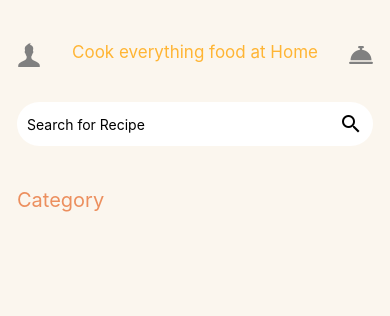
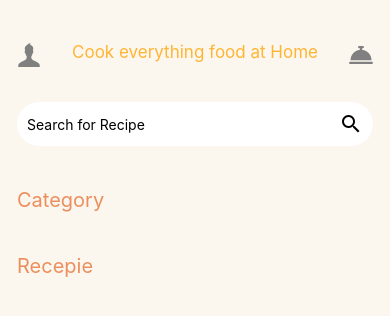
Before and after one commit to ashishgautam7/Cook-it, a React Native app: screen /Home in a window 390 px wide. Shown: the top 316 px of the page. Built offline with nearby package versions, Linux system fonts and the light colour scheme; no server answers.

Commit message:
Adds Recepis compoment

```diff
--- /dev/null
+++ b/components/Recepi.js
@@ -0,0 +1,18 @@
+import { View, Text } from 'react-native'
+import React from 'react'
+import { color,fontSize } from './colors'
+import {
+    widthPercentageToDP as wp,
+    heightPercentageToDP as hp,
+  } from "react-native-responsive-screen";
+
+export default function Recepi() {
+  return (
+    <View style={{marginTop: hp(5)}}>
+      <Text style={{color:color.HedingColor, fontSize:fontSize.headingSize }} >Recepie</Text>
+      <View>
+
+      </View>
+    </View>
+  )
+}
--- a/components/category.js
+++ b/components/category.js
@@ -13,6 +13,7 @@ import {
   heightPercentageToDP as hp,
 } from "react-native-responsive-screen";
 import { categoryData } from "./mockData";
+import { color,fontSize } from "./colors";
 
 export default function Category({categories, activeCategory,setActiveCategory}) {
     // function handelCategory() {
@@ -21,7 +22,7 @@ export default function Category({categories, activeCategory,setActiveCategory})
     // }
   return (
     <View style={{  }}>
-      <Text style={{ fontSize: 20, color: "#EC8F5E" }}>Category</Text>
+      <Text style={{ fontSize: 20, color: color.HedingColor }}>Category</Text>
       <ScrollView
         horizontal
         showsHorizontalScrollIndicator={false}
--- /dev/null
+++ b/components/colors.js
@@ -0,0 +1,17 @@
+import {
+    widthPercentageToDP as wp,
+    heightPercentageToDP as hp,
+  } from "react-native-responsive-screen";
+
+const color = {
+    backgroundColor: "#FBF6EE",
+    HedingColor: "#EC8F5E"
+}
+
+const fontSize = {
+    headingSize: 20,
+    textSize: 4
+
+}
+
+export {color, fontSize};
--- a/screens/Home.js
+++ b/screens/Home.js
@@ -11,6 +11,8 @@ import ScreenHeader from "../components/header";
 import { MaterialCommunityIcons } from "@expo/vector-icons";
 import Category from "../components/category";
 import axios from "axios";
+import { color,fontSize } from "../components/colors";
+import Recepi from "../components/Recepi";
 
 export default function Home() {
   const navigation = useNavigation();
@@ -47,7 +49,7 @@ const getCategories = async ()=>{
 }
   return (
     <View
-      style={{ backgroundColor: "#FBF6EE", height: hp(100), padding: hp(2) }}
+      style={{ backgroundColor: color.backgroundColor, height: hp(100), padding: hp(2) }}
     >
       {/*Header */}
      <ScreenHeader/>
@@ -71,6 +73,8 @@ const getCategories = async ()=>{
         </Pressable>
       </View>
       <Category categories={categories} activeCategory = {activeCategory} setActiveCategory={setActiveCategory}/>
+      <Recepi></Recepi>
+
 
     </View>
   );
```
